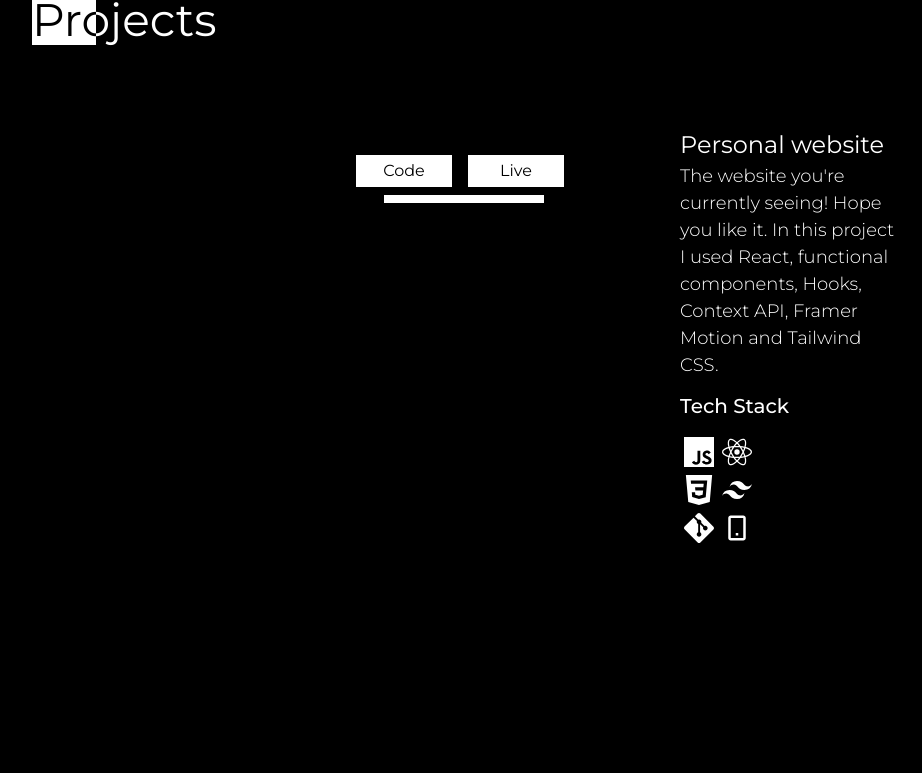
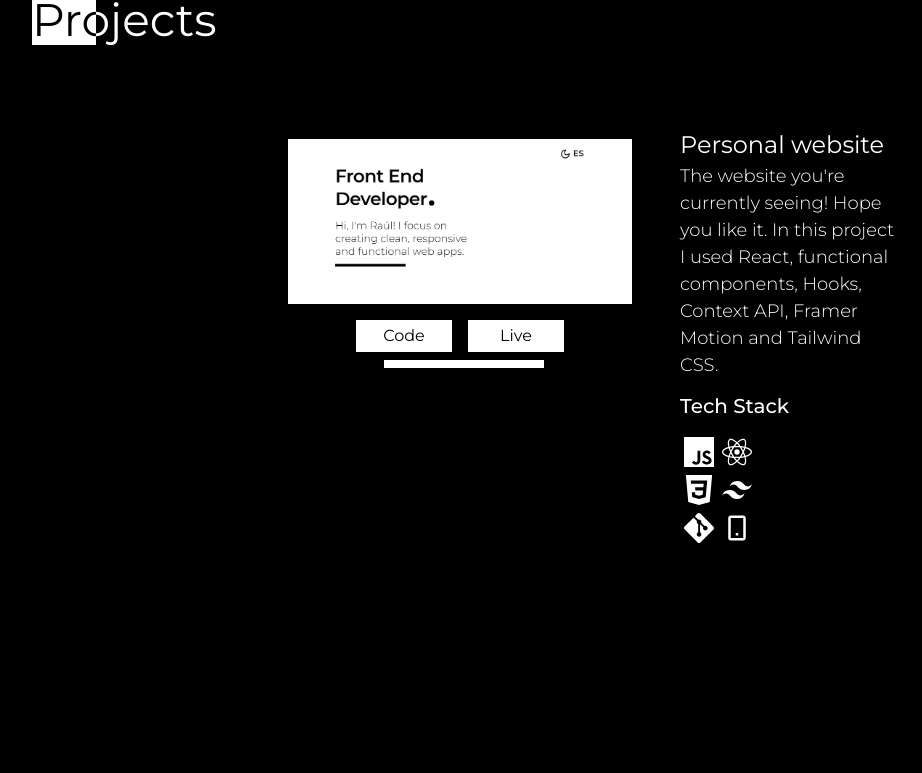
Before and after one commit to raulandreroman/new-portfolio, a React (Create React App) app: page / in a window 1280 px wide. Shown: the part 1956-2729 px from the top of the page, without its empty margins (176-1098 px from the left). Built offline with nearby package versions, Linux system fonts and the light colour scheme.

Commit message:
:bug: fix(Preview): Remove hidden class

```diff
--- a/src/components/Preview.js
+++ b/src/components/Preview.js
@@ -16,7 +16,7 @@ export default function Preview(props) {
           />
         ) : (
           <img
-            className="self-start m-0 hidden"
+            className="self-start m-0"
             alt="Screenshot of current project"
             src={previewUrl.desktop}
           />
```
Also changed, not shown: 6 other files (tests, documents, lock files or other folders).
